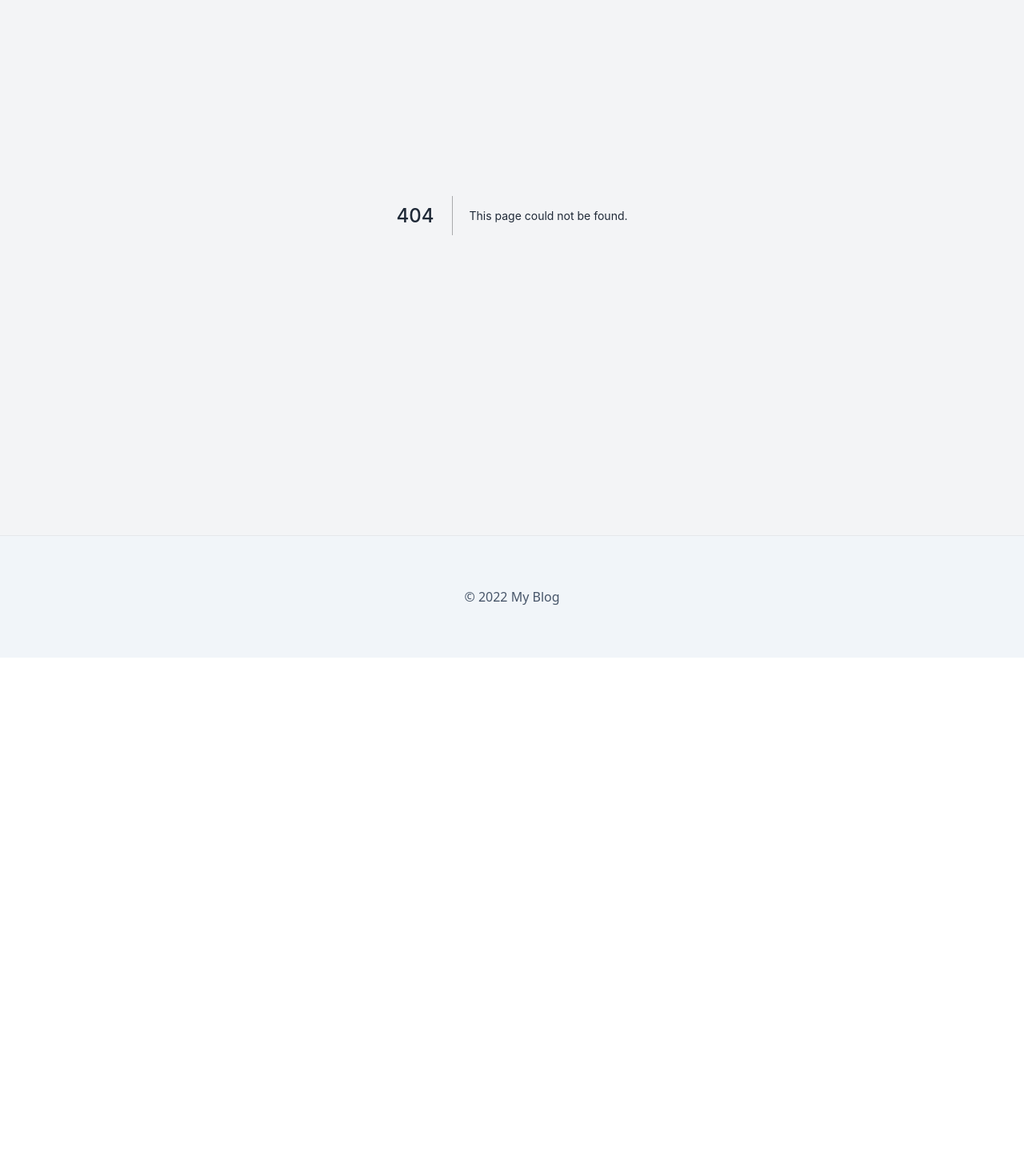
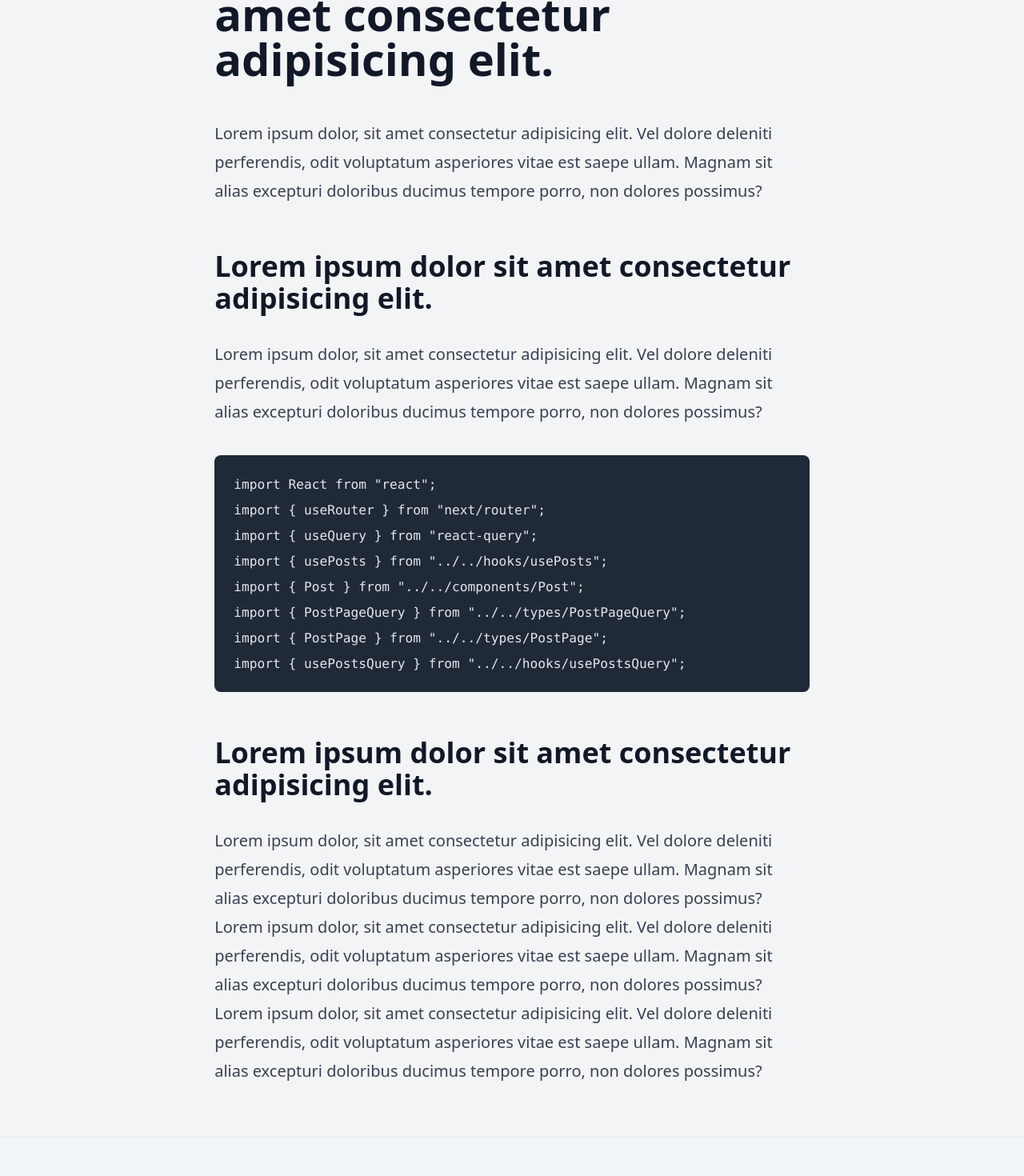
Before and after one commit to markshenouda/Nextjs-Tailwind-MDX-blog-starter, a Next.js app: page /posts/test in a window 1280 px wide. Before the commit this address had no page. Shown: the part 244-1714 px from the top of the page at 80% size. Before the commit the page ends 1066 px from the top, so only its background shows below. Built offline with nearby package versions, Linux system fonts and the light colour scheme.

Commit message:
added mdx styles

```diff
--- a/src/pages/index.tsx
+++ b/src/pages/index.tsx
@@ -9,7 +9,7 @@ const Home: NextPage = () => {
           <Card
             title="Lorem ipsum dolor sit, amet consectetur adipisicing elit."
             image="/demo.jpeg"
-            slug="/test"
+            slug="/posts/test"
             readTime="6"
             description="Repudiandae illum aperiam debitis aut rem labore laboriosam praesentium sequi recusandae, hic error consequuntur nisi. Repellat totam itaque quis sit accusamus possimus."
           />
--- /dev/null
+++ b/src/pages/posts/[slug].tsx
@@ -0,0 +1,53 @@
+import type { NextPage } from "next";
+
+const PostPage: NextPage = () => {
+  return (
+    <div>
+      <article className="prose mx-auto my-16 dark:prose-invert lg:prose-xl">
+        <h1>Lorem ipsum dolor sit amet consectetur adipisicing elit. </h1>
+        <p>
+          Lorem ipsum dolor, sit amet consectetur adipisicing elit. Vel dolore
+          deleniti perferendis, odit voluptatum asperiores vitae est saepe
+          ullam. Magnam sit alias excepturi doloribus ducimus tempore porro, non
+          dolores possimus?
+        </p>
+
+        <h2>Lorem ipsum dolor sit amet consectetur adipisicing elit. </h2>
+        <p>
+          Lorem ipsum dolor, sit amet consectetur adipisicing elit. Vel dolore
+          deleniti perferendis, odit voluptatum asperiores vitae est saepe
+          ullam. Magnam sit alias excepturi doloribus ducimus tempore porro, non
+          dolores possimus?
+        </p>
+        <pre>
+          <code className="language-jsx">
+            {`import React from "react";
+import { useRouter } from "next/router";
+import { useQuery } from "react-query";
+import { usePosts } from "../../hooks/usePosts";
+import { Post } from "../../components/Post";
+import { PostPageQuery } from "../../types/PostPageQuery";
+import { PostPage } from "../../types/PostPage";
+import { usePostsQuery } from "../../hooks/usePostsQuery";`}
+          </code>
+        </pre>
+
+        <h2>Lorem ipsum dolor sit amet consectetur adipisicing elit. </h2>
+        <p>
+          Lorem ipsum dolor, sit amet consectetur adipisicing elit. Vel dolore
+          deleniti perferendis, odit voluptatum asperiores vitae est saepe
+          ullam. Magnam sit alias excepturi doloribus ducimus tempore porro, non
+          dolores possimus? Lorem ipsum dolor, sit amet consectetur adipisicing
+          elit. Vel dolore deleniti perferendis, odit voluptatum asperiores
+          vitae est saepe ullam. Magnam sit alias excepturi doloribus ducimus
+          tempore porro, non dolores possimus? Lorem ipsum dolor, sit amet
+          consectetur adipisicing elit. Vel dolore deleniti perferendis, odit
+          voluptatum asperiores vitae est saepe ullam. Magnam sit alias
+          excepturi doloribus ducimus tempore porro, non dolores possimus?
+        </p>
+      </article>
+    </div>
+  );
+};
+
+export default PostPage;
--- a/tailwind.config.js
+++ b/tailwind.config.js
@@ -8,5 +8,5 @@ module.exports = {
   theme: {
     extend: {},
   },
-  plugins: [],
+  plugins: [require("@tailwindcss/typography")],
 };
```
Also changed, not shown: package.json (+10 -0 lines), 1 other file (tests, documents, lock files or other folders).
